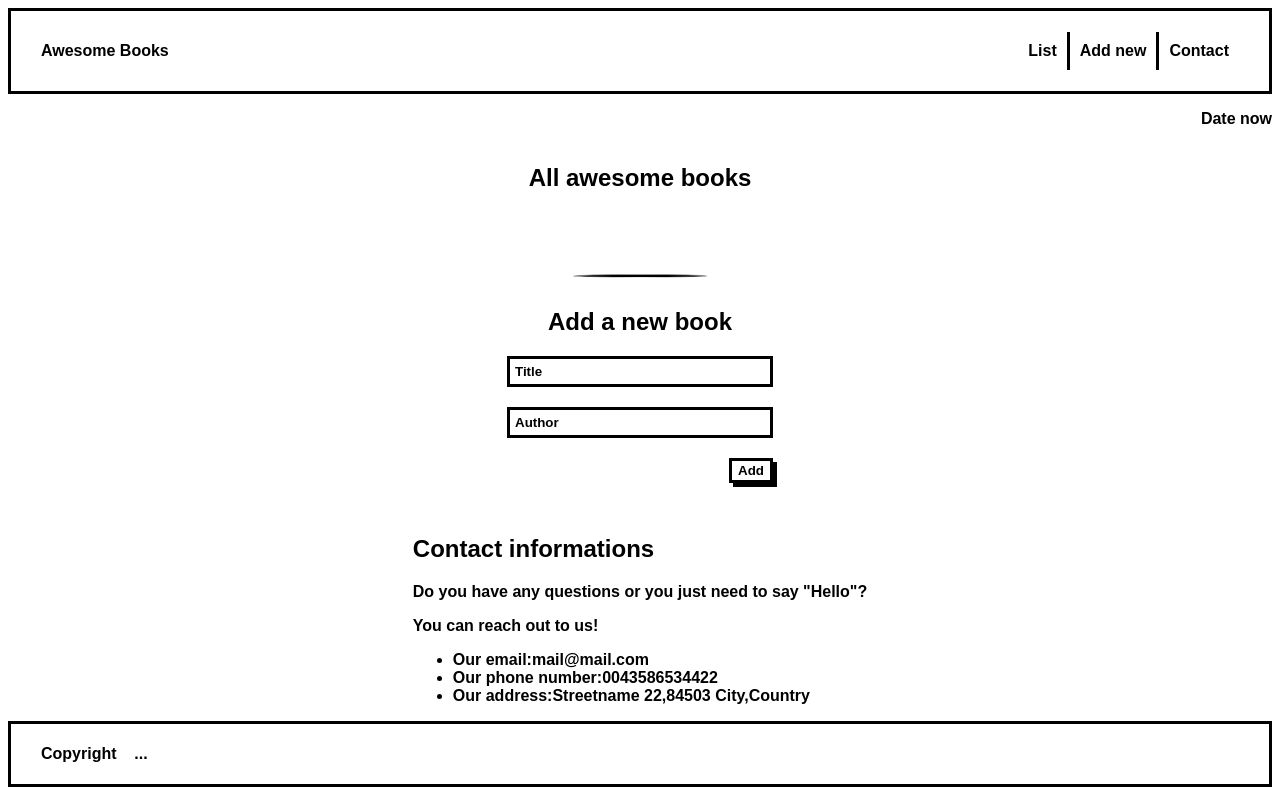
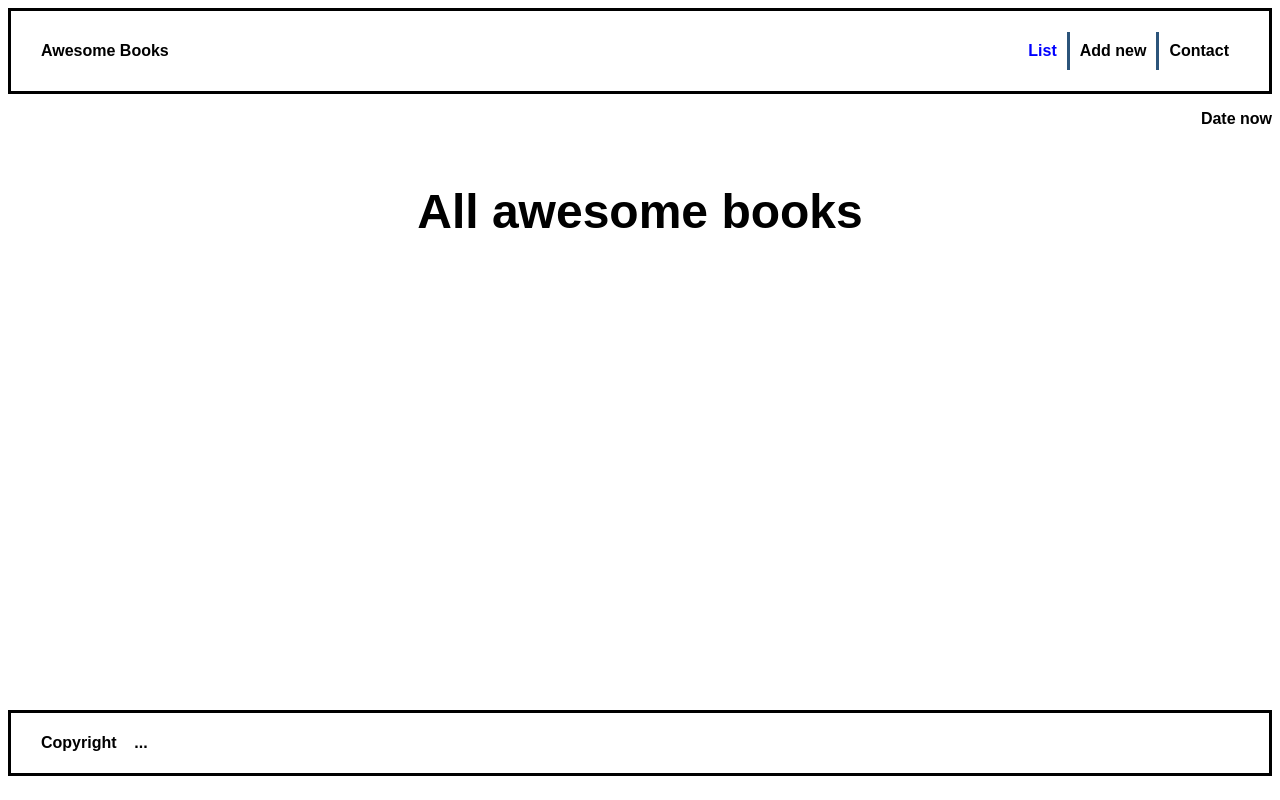
Before and after one commit to mohamed20163858/awesome-books, a plain HTML site: page index.html in a window 1280 px wide. Both pictures are taken after a click on the link "List". Drawn offline with Linux system fonts and the light colour scheme.

Commit message:
add single page functionality

```diff
--- a/css/main.css
+++ b/css/main.css
@@ -1,6 +1,13 @@
 * {
   font-family: sans-serif;
   font-weight: 700;
+}
+
+body {
+  display: flex;
+  flex-direction: column;
+  justify-content: space-between;
+  height: 96vh;
 }
 
 a {
@@ -8,9 +15,15 @@ a {
   color: black;
 }
 
+h1,
+h2 {
+  font-size: 48px;
+}
+
 header {
   display: flex;
   flex-direction: column;
+  width: 100%;
 }
 
 header nav {
@@ -36,7 +49,7 @@ header nav ul li {
 }
 
 header nav ul li:not(:last-of-type) {
-  border-right: 3px black solid;
+  border-right: 3px #2b547a solid;
 }
 
 .books-list-section,
@@ -118,6 +131,14 @@ main {
   padding: 10px;
 }
 
+.contact-info-section h2 {
+  text-align: center;
+}
+
+.hidden {
+  display: none;
+}
+
 footer {
   border: 3px black solid;
   padding: 5px 30px;
--- a/index.html
+++ b/index.html
@@ -8,6 +8,7 @@
     <link rel="stylesheet" href="css/main.css">
 </head>
 <body>
+    <main>
         <header>
             <nav>
                 <a href="index.html" class="logo">Awesome Books</a>
@@ -19,15 +20,13 @@
             </nav>
             <p>Date now</p>
         </header>
-    <main>
-        <section class="books-list-section" id="list">
+        <section class="books-list-section hidden" id="list">
             <h1>All awesome books</h1>
             <ul class="books-list"></ul>
         </section>
         <section class="add-books-section" id="add-new">
-            <hr>
             <h2>Add a new book</h2>
-            <form action="index.html" method="post" class="add-books">
+            <form action="index.html#add-new" method="post" class="add-books">
                 <div class="title">
                     <label for="title"></label>
                     <input type="text" name="title" id="title" placeholder="Title" >
@@ -39,7 +38,7 @@
                 <button type="submit">Add</button>
             </form>
         </section>
-        <section class="contact-info-section" id="contact">
+        <section class="contact-info-section hidden" id="contact">
             <h2>Contact informations</h2>
             <div class="contact-info-details">
                 <p>Do you have any questions or you just need to say "Hello"?</p>
--- a/js/addBooks.js
+++ b/js/addBooks.js
@@ -13,7 +13,6 @@ function BooksArray(books = []) {
 const books = new BooksArray();
 class Methods {
   addBook() {
-    message.textContent = '';
     const dynamicSection = document.createElement('li');
     dynamicSection.classList.add('row');
     dynamicSection.innerHTML = `
--- a/js/singlePageApp.js
+++ b/js/singlePageApp.js
@@ -0,0 +1,16 @@
+const navMenus = document.querySelectorAll('header nav ul li a');
+navMenus[1].style.color = 'blue';
+for (let i = 0; i < navMenus.length; i += 1) {
+  navMenus[i].addEventListener('click', () => {
+    for (let j = 0; j < navMenus.length; j += 1) {
+      const ele = document.querySelector(`#${navMenus[j].href.split('#')[1]}`);
+      if (navMenus[j] === navMenus[i]) {
+        ele.classList.remove('hidden');
+        navMenus[j].style.color = 'blue';
+      } else {
+        ele.classList.add('hidden');
+        navMenus[j].style.color = 'black';
+      }
+    }
+  });
+}
```
Lines whose indentation alone changed are shown as unchanged.
